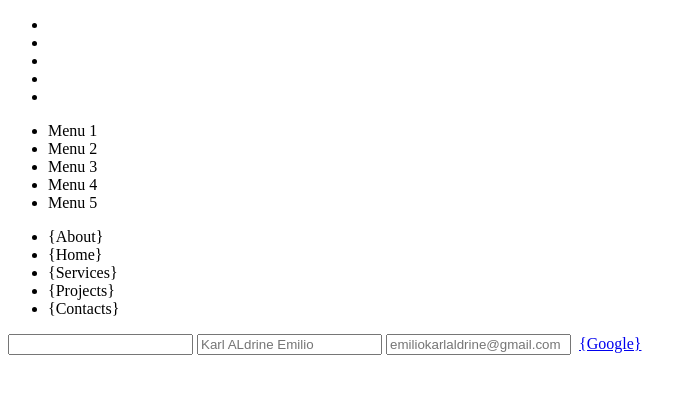
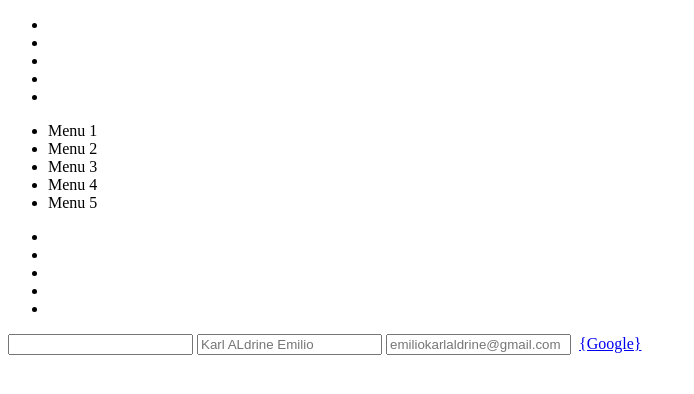
Before and after one commit to KarlAldrineEmilio/webtech, a plain HTML site: page emmet-laboratory/03-navigation.html in a window 1280 px wide. Shown: the whole page, without its empty margins (0-694 px from the left). Drawn offline with Linux system fonts and the light colour scheme.

Commit message:
Update 03-navigation.html

```diff
--- a/emmet-laboratory/03-navigation.html
+++ b/emmet-laboratory/03-navigation.html
@@ -24,11 +24,11 @@
 
     <nav>
         <ul>
-            <li><a href="About"></a>{About}</li>
-            <li><a href="Home"></a>{Home}</li>
-            <li><a href="Services"></a>{Services}</li>
-            <li><a href="Projects"></a>{Projects}</li>
-            <li><a href="Contacts"></a>{Contacts}</li>
+            <li><a href="About"></a></li>
+            <li><a href="Home"></a></li>
+            <li><a href="Services"></a></li>
+            <li><a href="Projects"></a></li>
+            <li><a href="Contacts"></a></li>
         </ul>
     </nav>
 
```
